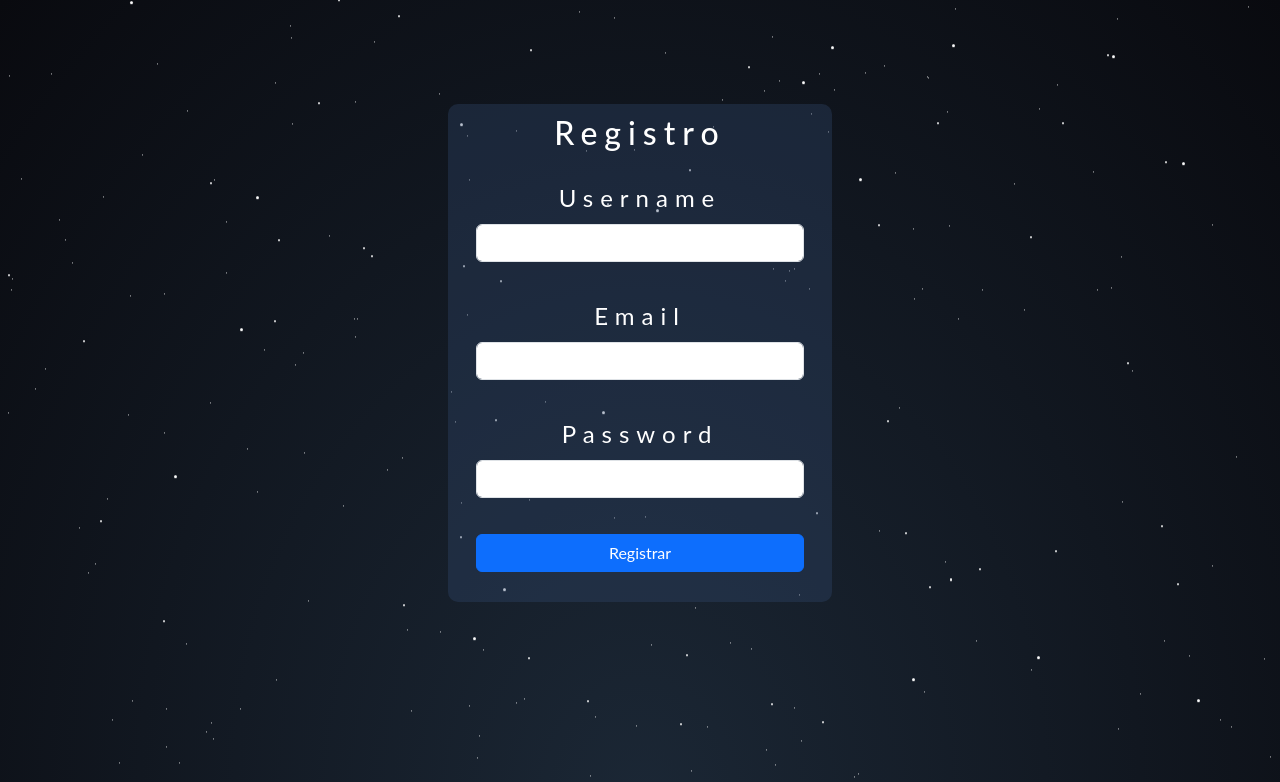
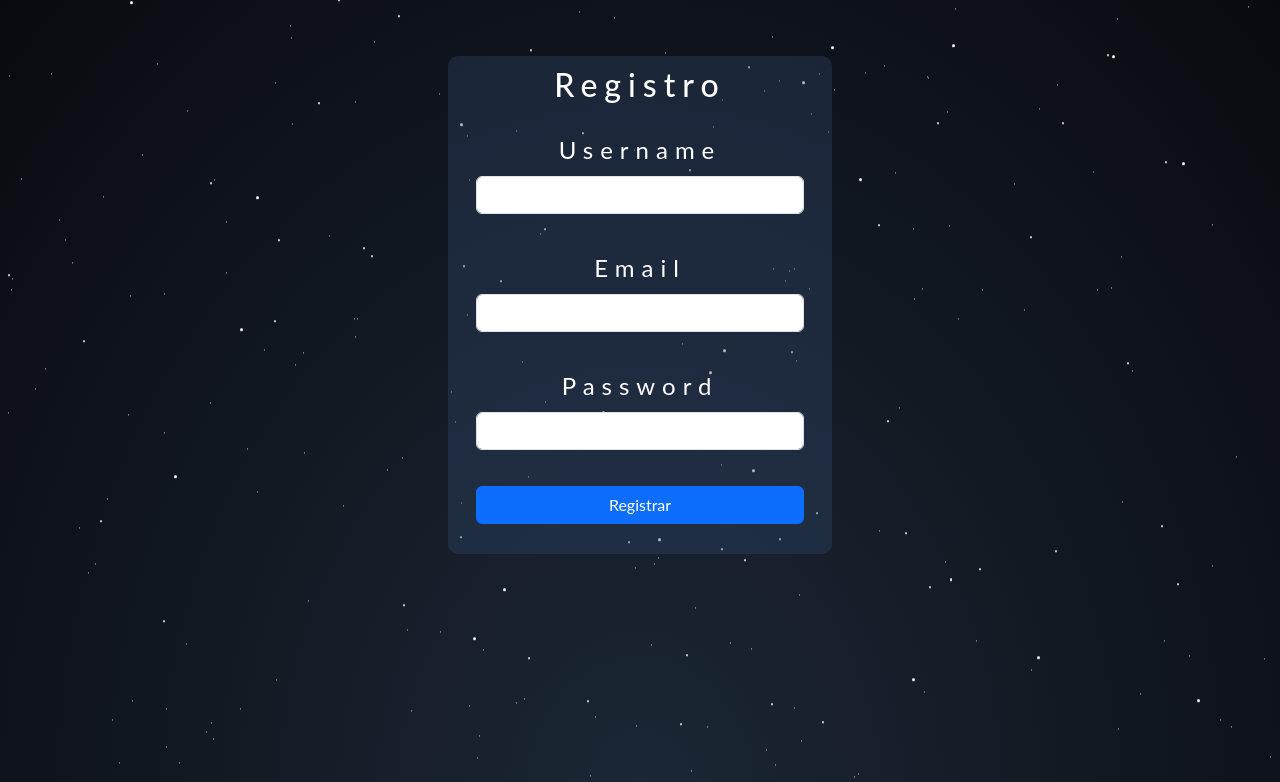
Before and after one commit to GabrielNascimentoPaesLeme/LoginAutenticado, a React (Vite) app in the folder login/: page /register in a window 1280 px wide. Shown: the top 782 px of the page. Built offline with nearby package versions, Linux system fonts and the light colour scheme.

Commit message:
Alterações CSS/Responsividade

```diff
--- a/login/src/routes/Register.css
+++ b/login/src/routes/Register.css
@@ -8,9 +8,8 @@
   font-family: Lato;
   font-weight: 300;
   letter-spacing: 7px;
-  width: 30%;
   padding: 10px;
-  margin: 0 auto;
+  margin: 0 10px !important;
   background-color: #364c7554;
   border-radius: 10px;
   display: flex;
@@ -19,3 +18,16 @@
   align-items: center;
   gap: 20px;
 }
+
+@media screen and (min-width: 764px){
+  .container-register{
+    width: 50%;
+    margin: 0 auto !important;
+  }
+}
+
+@media screen and (min-width: 1020px){
+  .container-register{
+    width: 30%;
+  }
+}
```
